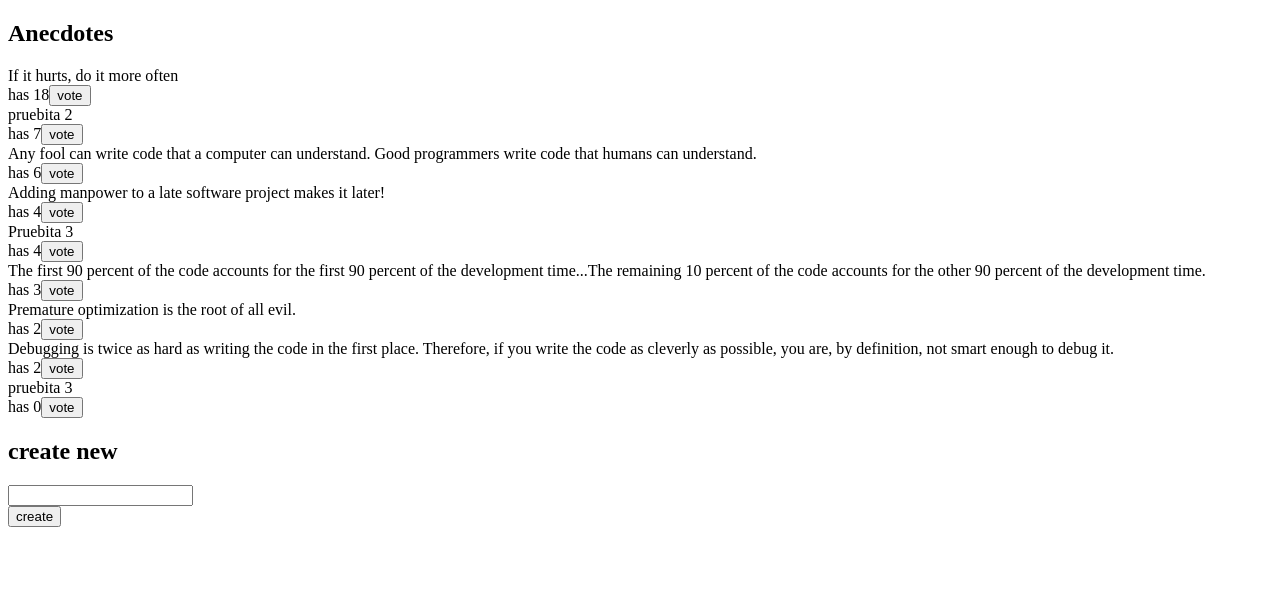
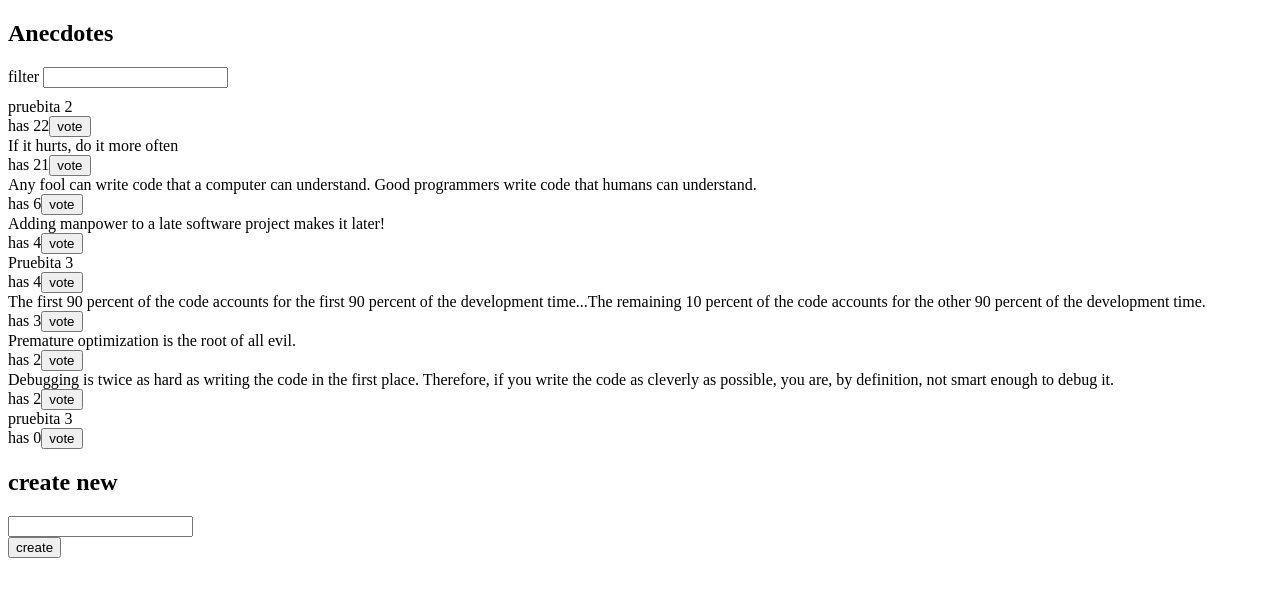
Before and after one commit to jamesz89/FullStackOpen, a React (Create React App) app in the folder part6/redux-anecdotes/: page / in a window 1280 px wide. Shown: the top 596 px of the page. Built offline with nearby package versions, Linux system fonts and the light colour scheme; data requests are answered from the project's data file; the HTML template or start-up script is replaced by a standard one.

Commit message:
complete exercise 6.12

```diff
--- a/part6/redux-anecdotes/db.json
+++ b/part6/redux-anecdotes/db.json
@@ -3,7 +3,7 @@
     {
       "content": "If it hurts, do it more often",
       "id": "47145",
-      "votes": 18
+      "votes": 21
     },
     {
       "content": "Adding manpower to a late software project makes it later!",
@@ -33,7 +33,7 @@
     {
       "content": "pruebita 2",
       "id": "47397",
-      "votes": 7
+      "votes": 22
     },
     {
       "content": "Pruebita 3",
--- a/part6/redux-anecdotes/src/App.js
+++ b/part6/redux-anecdotes/src/App.js
@@ -2,12 +2,14 @@ import React from "react";
 import Notification from "./components/Notification"
 import AnecdoteList from "./components/AnecdoteList";
 import AnecdoteForm from "./components/AnecdoteForm";
+import Filter from "./components/Filter"
 
 const App = () => {
   return (
     <div>
       <h2>Anecdotes</h2>
       <Notification />
+      <Filter />
       <AnecdoteList />
       <AnecdoteForm />
     </div>
--- a/part6/redux-anecdotes/src/components/AnecdoteList.js
+++ b/part6/redux-anecdotes/src/components/AnecdoteList.js
@@ -5,9 +5,11 @@ import { setNotification } from "../reducers/notificationReducer";
 import { initializeAnecdotes } from "../reducers/anecdoteReducer";
 
 const AnecdoteList = () => {
-  const anecdotes = useSelector((state) =>
-    state.anecdotes.sort((a, b) => b.votes - a.votes)
-  );
+  const anecdotes = useSelector(({filter, anecdotes}) => {
+    const sortedAnecdotes = anecdotes.sort((a,b) => b.votes - a.votes)
+    return sortedAnecdotes.filter(anecdote => anecdote.content.toLowerCase().indexOf(filter.toLowerCase()) > -1)
+  })
+
   const dispatch = useDispatch();
 
   useEffect(() => {
--- /dev/null
+++ b/part6/redux-anecdotes/src/components/Filter.js
@@ -0,0 +1,23 @@
+import React from 'react'
+import { setFilter } from '../reducers/filterReducer'
+import { useDispatch } from 'react-redux'
+
+const Filter = () => {
+  const dispatch = useDispatch()
+  const handleChange = (event) => {
+    // input-field value is in variable event.target.value
+    console.log(event.target.value)
+    dispatch(setFilter(event.target.value))
+  }
+  const style = {
+    marginBottom: 10
+  }
+
+  return (
+    <div style={style}>
+      filter <input onChange={handleChange} />
+    </div>
+  )
+}
+
+export default Filter
--- /dev/null
+++ b/part6/redux-anecdotes/src/reducers/filterReducer.js
@@ -0,0 +1,18 @@
+const filterReducer = (state = '', action) => {
+  switch (action.type) {
+    case 'SET_FILTER': {
+      return action.text
+    }
+    default:
+      return state
+  }
+}
+
+export const setFilter = (text) => {
+  return {
+    type: 'SET_FILTER',
+    text
+  }
+}
+
+export default filterReducer
--- a/part6/redux-anecdotes/src/store.js
+++ b/part6/redux-anecdotes/src/store.js
@@ -2,11 +2,13 @@ import { combineReducers, createStore, applyMiddleware } from 'redux'
 import thunk from 'redux-thunk'
 import anecdoteReducer from './reducers/anecdoteReducer'
 import notificationReducer from './reducers/notificationReducer'
+import filterReducer from './reducers/filterReducer'
 import { composeWithDevTools } from 'redux-devtools-extension'
 
 const reducer = combineReducers({
   anecdotes: anecdoteReducer,
-  notification: notificationReducer
+  notification: notificationReducer,
+  filter: filterReducer
 })
 
 const store = createStore(
```
